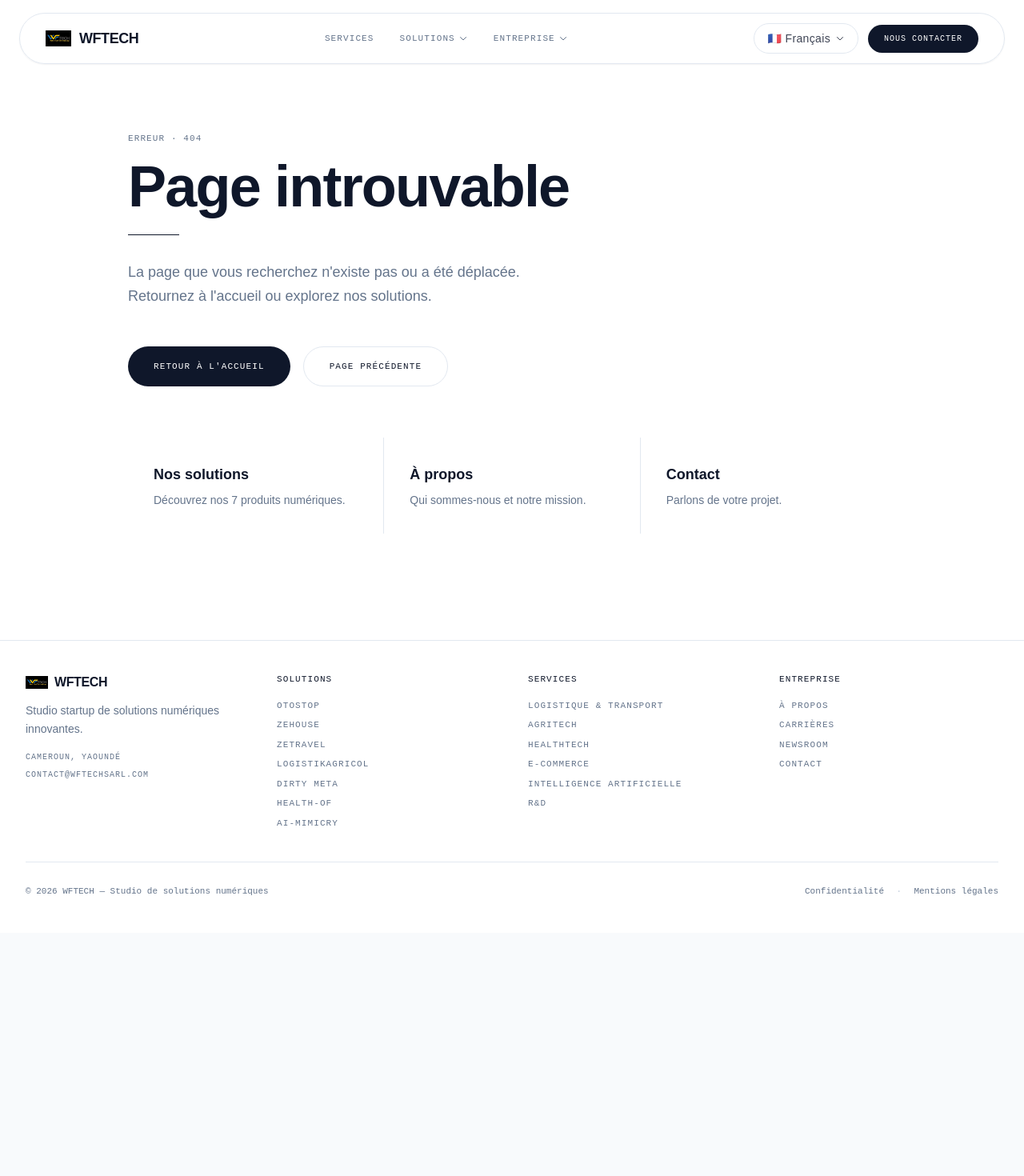
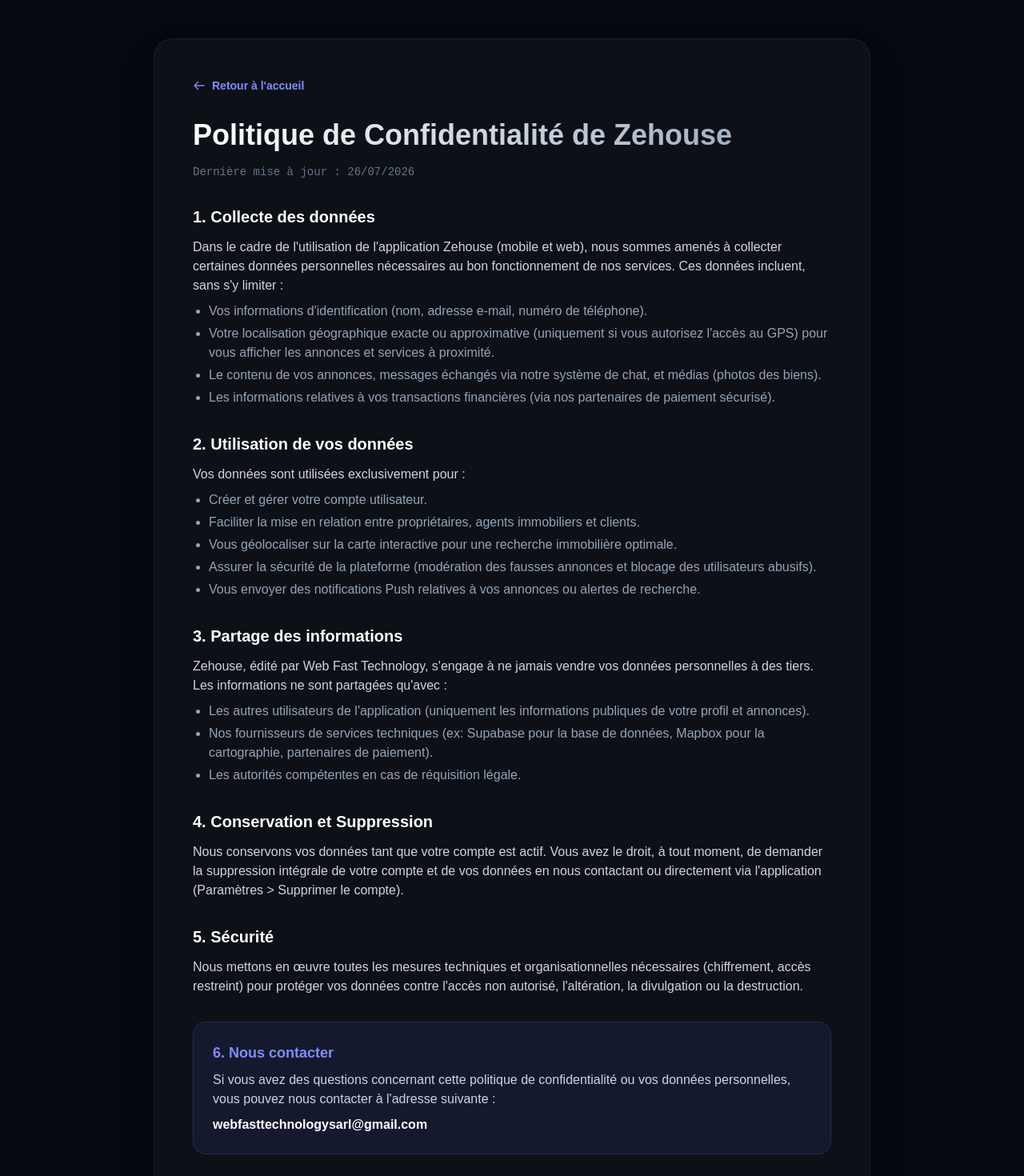
Before and after one commit to WEB-FAST-TECHNOLOGY/wftech, a Next.js app: page /solutions/zehouse/privacy in a window 1280 px wide. Before the commit this address had no page. Shown: the top 1470 px of the page at 80% size. Before the commit the page ends 1166 px from the top, so only its background shows below. Built offline with nearby package versions, Linux system fonts and the light colour scheme.

Commit message:
feat: add privacy policy page for google play requirements

```diff
--- /dev/null
+++ b/src/app/solutions/zehouse/privacy/page.tsx
@@ -0,0 +1,85 @@
+import React from 'react';
+import Link from 'next/link';
+
+export default function PrivacyPolicy() {
+  return (
+    <div className="min-h-screen bg-[#050810] text-white py-12 px-6 sm:px-12 lg:px-24">
+      <div className="max-w-4xl mx-auto bg-[#0d1117] border border-white/[0.06] rounded-3xl p-8 md:p-12 shadow-2xl">
+
+        <Link href="/solutions/zehouse" className="inline-flex items-center text-sm font-semibold text-indigo-400 hover:text-indigo-300 transition-colors mb-8">
+          <svg className="w-4 h-4 mr-2" fill="none" stroke="currentColor" viewBox="0 0 24 24"><path strokeLinecap="round" strokeLinejoin="round" strokeWidth="2" d="M10 19l-7-7m0 0l7-7m-7 7h18" /></svg>
+          Retour à l'accueil
+        </Link>
+
+        <h1 className="text-3xl md:text-4xl font-bold text-transparent bg-clip-text bg-gradient-to-r from-white to-slate-400 mb-4">
+          Politique de Confidentialité de Zehouse
+        </h1>
+        <p className="text-sm text-slate-500 mb-8 font-mono">Dernière mise à jour : {new Date().toLocaleDateString('fr-FR')}</p>
+
+        <div className="space-y-8 text-slate-300 leading-relaxed text-sm md:text-base">
+
+          <section>
+            <h2 className="text-xl font-bold text-white mb-3">1. Collecte des données</h2>
+            <p>
+              Dans le cadre de l'utilisation de l'application Zehouse (mobile et web), nous sommes amenés à collecter certaines données personnelles nécessaires au bon fonctionnement de nos services. Ces données incluent, sans s'y limiter :
+            </p>
+            <ul className="list-disc pl-5 mt-2 space-y-1 text-slate-400">
+              <li>Vos informations d'identification (nom, adresse e-mail, numéro de téléphone).</li>
+              <li>Votre localisation géographique exacte ou approximative (uniquement si vous autorisez l'accès au GPS) pour vous afficher les annonces et services à proximité.</li>
+              <li>Le contenu de vos annonces, messages échangés via notre système de chat, et médias (photos des biens).</li>
+              <li>Les informations relatives à vos transactions financières (via nos partenaires de paiement sécurisé).</li>
+            </ul>
+          </section>
+
+          <section>
+            <h2 className="text-xl font-bold text-white mb-3">2. Utilisation de vos données</h2>
+            <p>Vos données sont utilisées exclusivement pour :</p>
+            <ul className="list-disc pl-5 mt-2 space-y-1 text-slate-400">
+              <li>Créer et gérer votre compte utilisateur.</li>
+              <li>Faciliter la mise en relation entre propriétaires, agents immobiliers et clients.</li>
+              <li>Vous géolocaliser sur la carte interactive pour une recherche immobilière optimale.</li>
+              <li>Assurer la sécurité de la plateforme (modération des fausses annonces et blocage des utilisateurs abusifs).</li>
+              <li>Vous envoyer des notifications Push relatives à vos annonces ou alertes de recherche.</li>
+            </ul>
+          </section>
+
+          <section>
+            <h2 className="text-xl font-bold text-white mb-3">3. Partage des informations</h2>
+            <p>
+              Zehouse, édité par Web Fast Technology, s'engage à ne jamais vendre vos données personnelles à des tiers. Les informations ne sont partagées qu'avec :
+            </p>
+            <ul className="list-disc pl-5 mt-2 space-y-1 text-slate-400">
+              <li>Les autres utilisateurs de l'application (uniquement les informations publiques de votre profil et annonces).</li>
+              <li>Nos fournisseurs de services techniques (ex: Supabase pour la base de données, Mapbox pour la cartographie, partenaires de paiement).</li>
+              <li>Les autorités compétentes en cas de réquisition légale.</li>
+            </ul>
+          </section>
+
+          <section>
+            <h2 className="text-xl font-bold text-white mb-3">4. Conservation et Suppression</h2>
+            <p>
+              Nous conservons vos données tant que votre compte est actif. Vous avez le droit, à tout moment, de demander la suppression intégrale de votre compte et de vos données en nous contactant ou directement via l'application (Paramètres &gt; Supprimer le compte).
+            </p>
+          </section>
+
+          <section>
+            <h2 className="text-xl font-bold text-white mb-3">5. Sécurité</h2>
+            <p>
+              Nous mettons en œuvre toutes les mesures techniques et organisationnelles nécessaires (chiffrement, accès restreint) pour protéger vos données contre l'accès non autorisé, l'altération, la divulgation ou la destruction.
+            </p>
+          </section>
+
+          <section className="bg-indigo-500/10 border border-indigo-500/20 rounded-2xl p-6 mt-10">
+            <h2 className="text-lg font-bold text-indigo-400 mb-2">6. Nous contacter</h2>
+            <p className="text-slate-300">
+              Si vous avez des questions concernant cette politique de confidentialité ou vos données personnelles, vous pouvez nous contacter à l'adresse suivante :
+              <br />
+              <a href="mailto:webfasttechnologysarl@gmail.com" className="text-white font-semibold hover:underline mt-2 inline-block">webfasttechnologysarl@gmail.com</a>
+            </p>
+          </section>
+
+        </div>
+      </div>
+    </div>
+  );
+}
```
